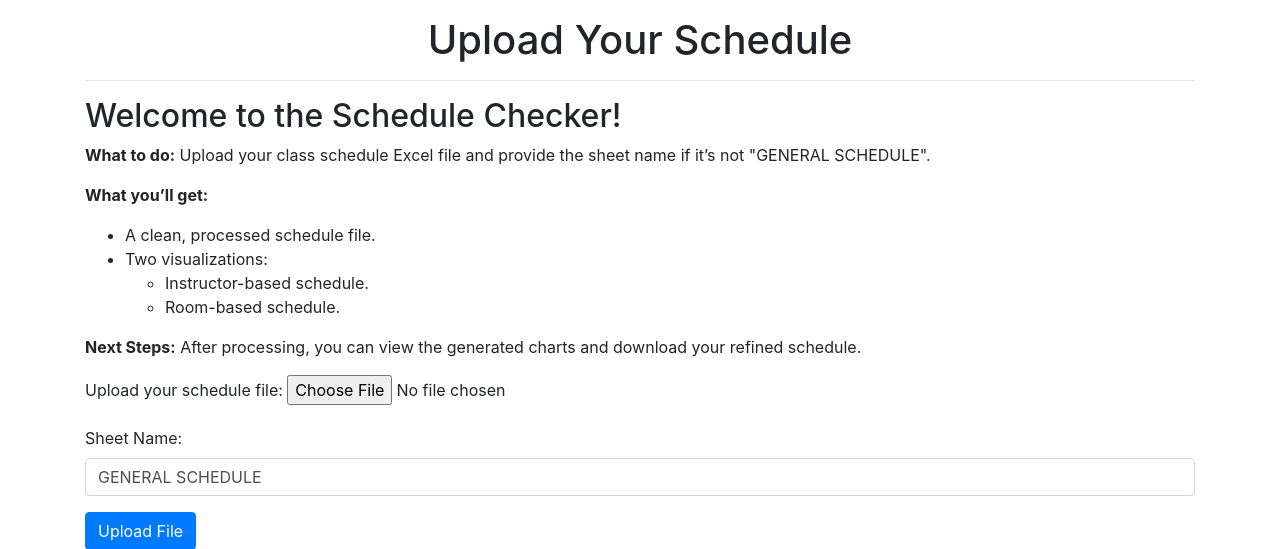
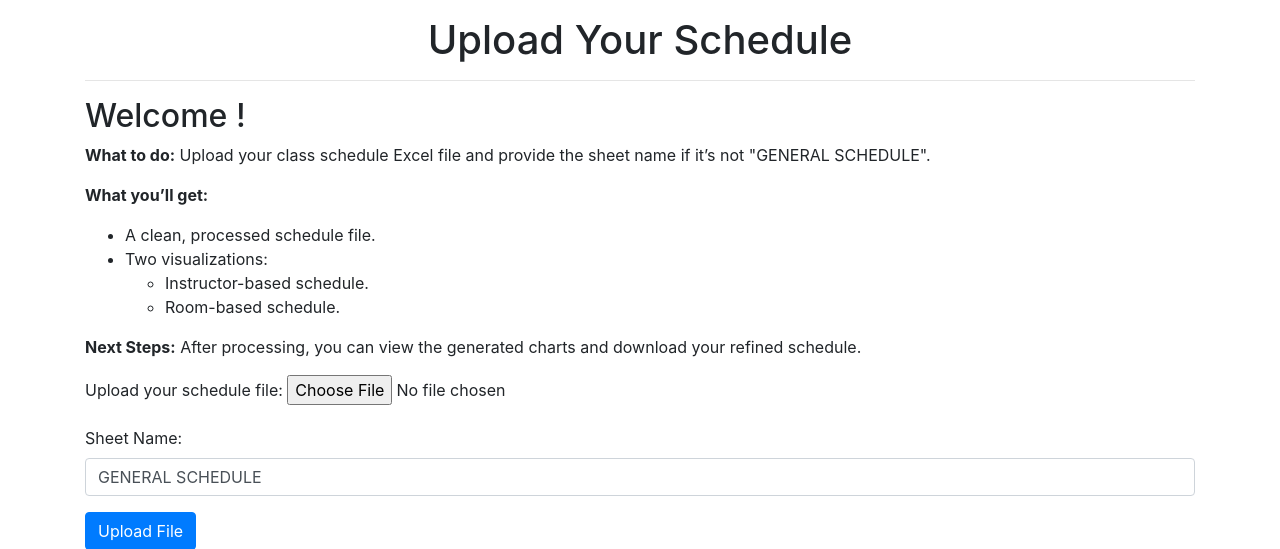
Before and after one commit to maliky/schedule_checker_app, a Flask app: page / in a window 1280 px wide. Shown: the top 549 px of the page. Run offline with Flask 3, Linux system fonts and the light colour scheme; some libraries are stand-ins or nearby versions.

Commit message:
coherence in titles

```diff
--- a/templates/index.html
+++ b/templates/index.html
@@ -1,6 +1,6 @@
 {% extends "base.html" %}
 {% block content %}
-<h2>Welcome to the Schedule Checker!</h2>
+<h2>Welcome !</h2>
 
 <p>
   <strong>What to do:</strong> Upload your class schedule Excel file and provide the sheet name if it’s not "GENERAL SCHEDULE".
```
